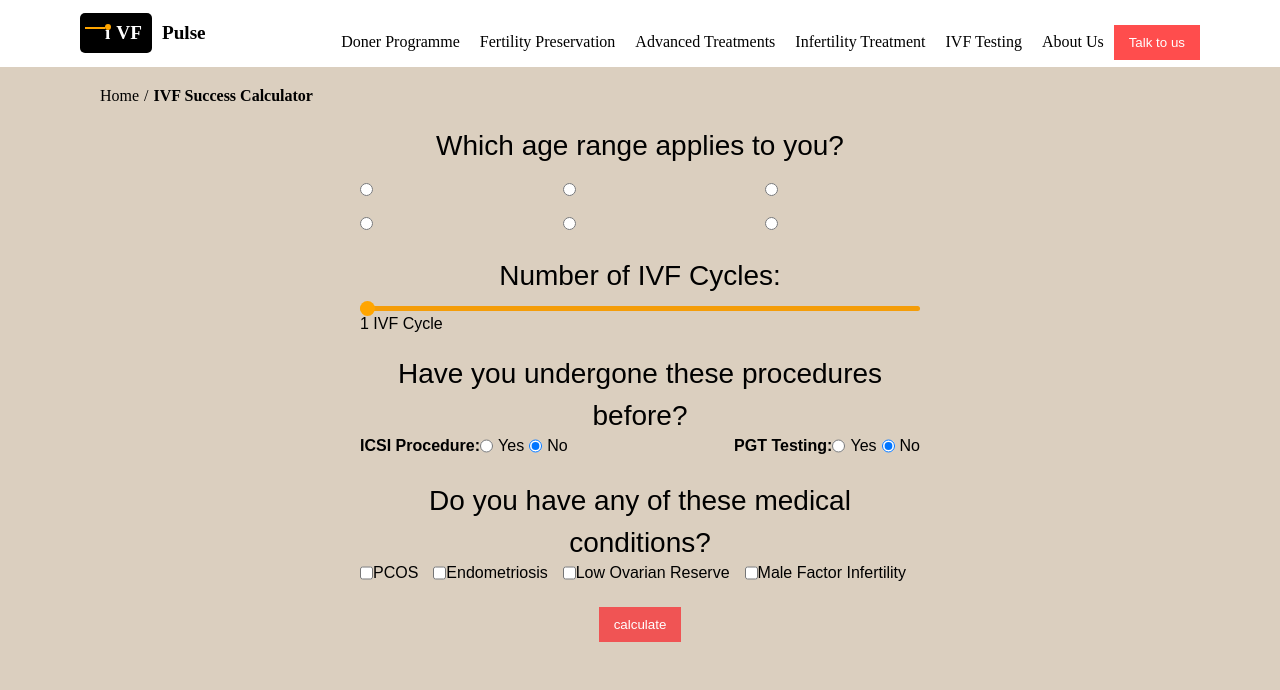
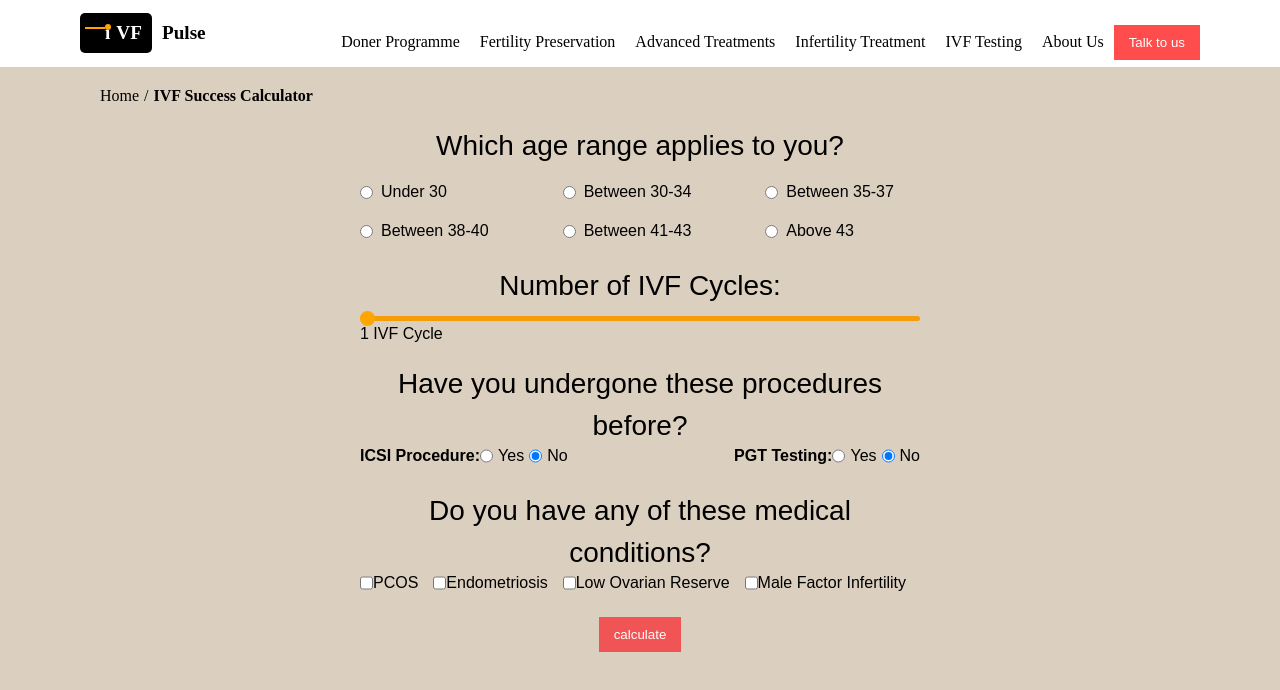
Before and after one commit to Wardhanhrsh/IVF-Success-calculator, a React (Create React App) app: page / in a window 1280 px wide. Shown: the top 690 px of the page. Built offline with nearby package versions, Linux system fonts and the light colour scheme.

Commit message:
update fixed

```diff
--- a/src/Components/InputScreen.js
+++ b/src/Components/InputScreen.js
@@ -50,7 +50,7 @@ const InputScreen = () => {
                     checked={ageGroup === range}
                     onChange={(e) => setAgeGroup(e.target.value)}
                   />
-
+                  {range}
                 </label>
               ))}
             </div>
```
